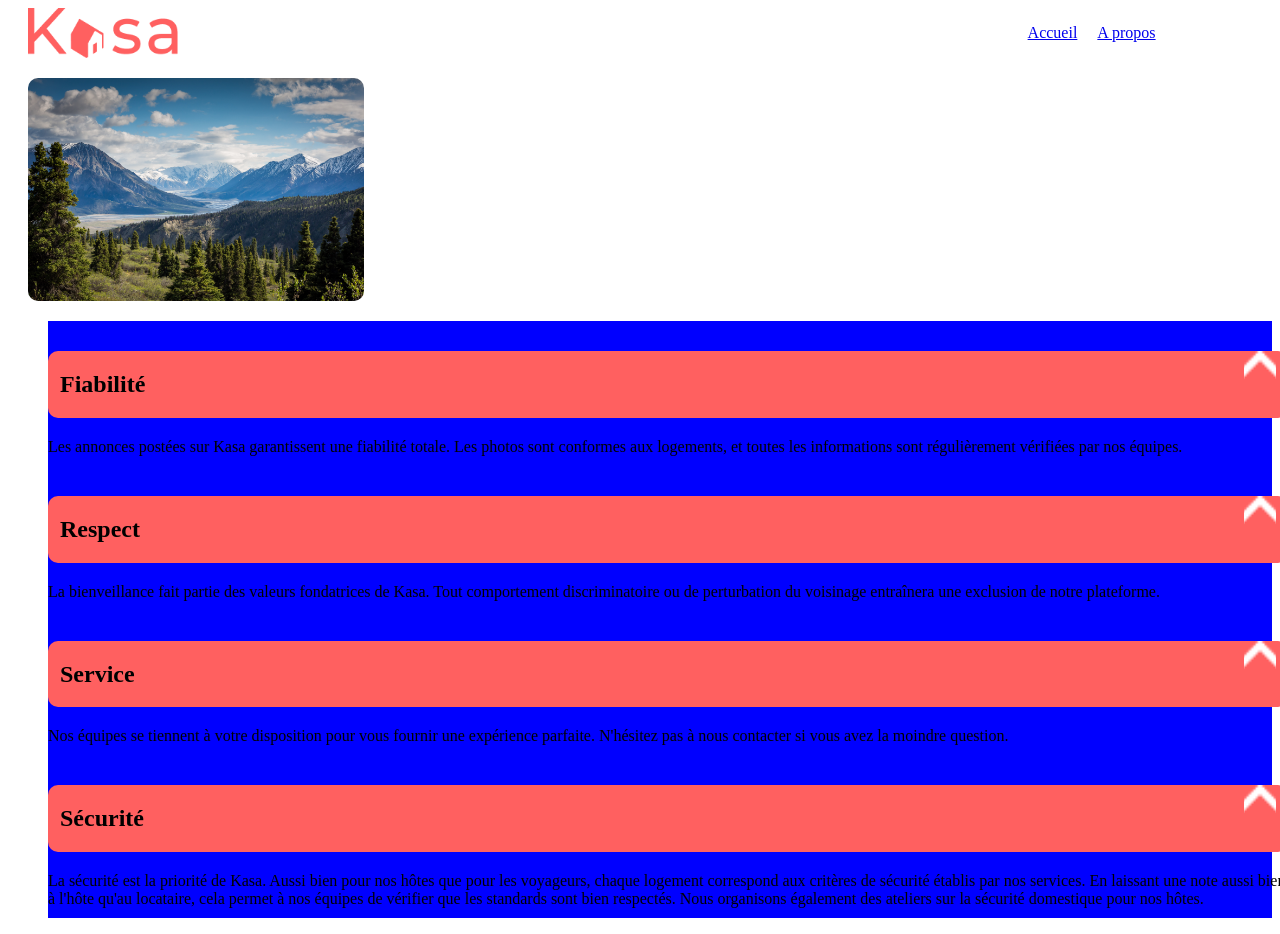
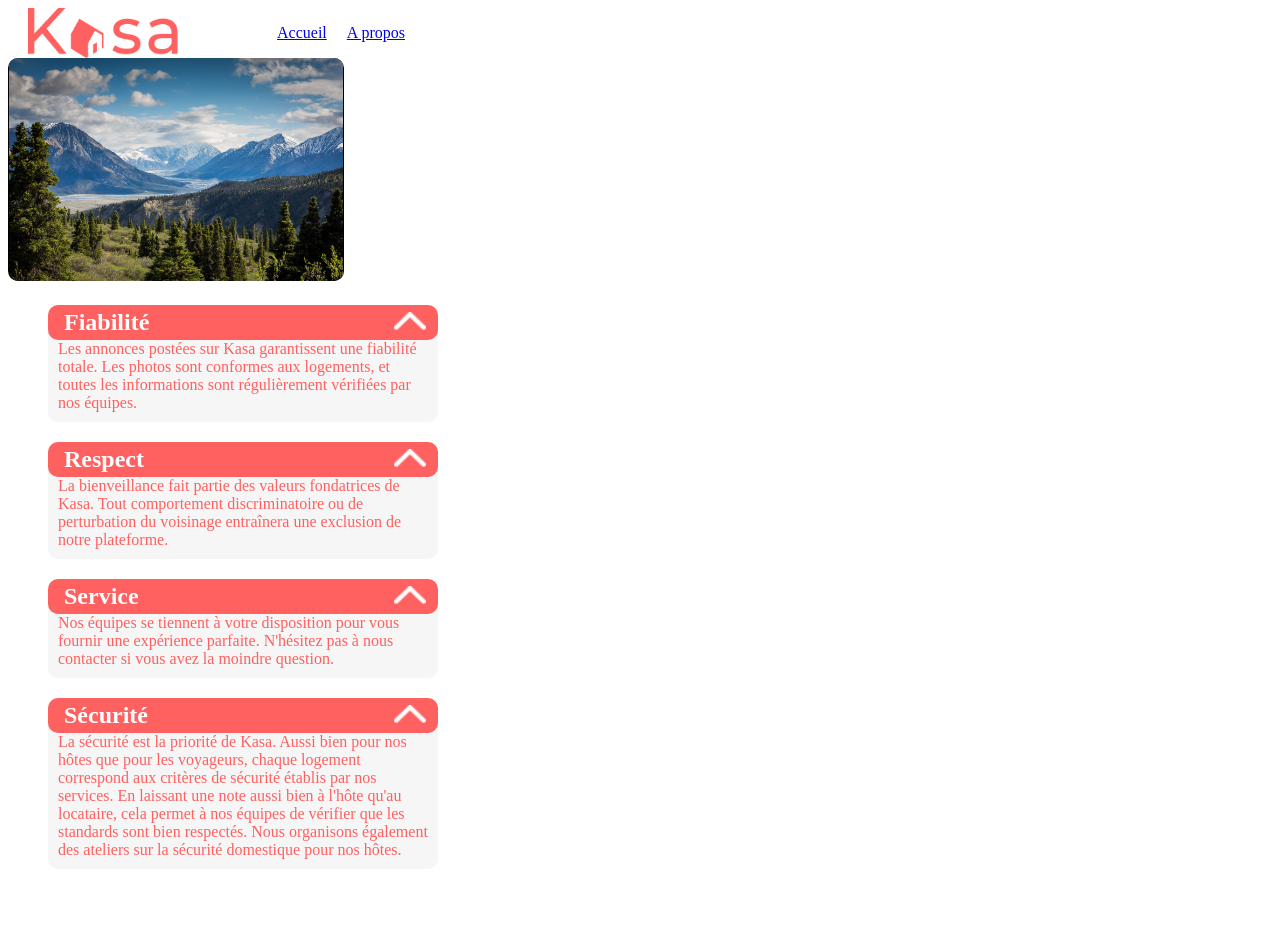
Before and after one commit to Nyarrha/P7-Kasa, a React (Create React App) app: page /about in a window 1280 px wide. After the commit the page ends 897 px from the top, so only its background shows below. Built offline with nearby package versions, Linux system fonts and the light colour scheme.

Commit message:
Avancée CSS

```diff
--- /dev/null
+++ b/src/components/Banner/Banner.jsx
@@ -0,0 +1,7 @@
+import css from './Banner.module.scss'
+
+function Banner({ banner }) {
+  return <img src={banner} alt="banner" className={css.banner} />
+}
+
+export default Banner
--- a/src/components/Carousel/Carousel.jsx
+++ b/src/components/Carousel/Carousel.jsx
@@ -24,7 +24,7 @@ function Carousel({ pictures, title }) {
         onClick={previous}
         alt="Previous"
       />
-      <img src={pictures[pictureIndex]} alt={title} />
+      <img className={css.cover} src={pictures[pictureIndex]} alt={title} />
       <span
         className={pictures.length === 1 ? `${css.hidden}` : `${css.number}`}
       >{`${pictureIndex + 1}/${pictures.length}`}</span>
--- a/src/components/Carousel/Carousel.module.scss
+++ b/src/components/Carousel/Carousel.module.scss
@@ -27,3 +27,11 @@
 .hidden{
     display: none;
 }
+
+.cover{
+    height: 300px;
+    border-radius: 18px;
+    margin-top: 20px;
+    width: 425px;
+    object-fit: contain;
+}
--- a/src/components/Collapse/Collapse.module.scss
+++ b/src/components/Collapse/Collapse.module.scss
@@ -4,11 +4,16 @@
     background: #ff6060;
     border-radius: 10px;
     padding: 0 12px;
-    margin: 20px 0;
+    margin: 0;
     & img{
         height: 32px;
         width: 32px;
-        object-fit: cover;
+        object-fit: contain;
+    }
+    & h2{
+        background: #FF6060;
+        margin: 4px 4px;
+        color: #fff;
     }
 }
 
@@ -20,3 +25,8 @@
     width: 24px;
     height: 10px;
 }
+
+.content{
+    margin: 0 10px 10px 10px;
+    padding-bottom: 10px;
+}
--- a/src/components/Rating/Rating.module.scss
+++ b/src/components/Rating/Rating.module.scss
@@ -1,7 +1,23 @@
 .hostpic{
     border-radius: 60px;
+    width: 64px;
+    height: 64px;
 }
 
 .hostname{
     color: #ff6060;
+    margin-top: 6px;
+    & > div{
+        padding: 5px 0;
+    }
 }
+
+.host{
+    display: flex;
+}
+
+.container{
+    display: flex;
+    flex-direction: row-reverse;
+    justify-content: space-between;
+}
--- a/src/pages/About/About.jsx
+++ b/src/pages/About/About.jsx
@@ -3,16 +3,18 @@ import './About.module.scss'
 import Collapse from '../../components/Collapse/Collapse'
 import aboutData from '../../Datas/About'
 import css from './About.module.scss'
+import Banner from '../../components/Banner/Banner'
 
 function About() {
   return (
     <div className={css.container}>
-      <div>
-        <img
+      <div className={css.landscape}>
+        <Banner banner={landscapeAbout} />
+        {/* <img
           src={landscapeAbout}
           alt="about landscape"
           className={css.landscapeabout}
-        />
+        /> */}
       </div>
       <ul className={css.aboutcontainer}>
         {aboutData.map(({ title, content }) => {
--- a/src/pages/About/About.module.scss
+++ b/src/pages/About/About.module.scss
@@ -1,31 +1,32 @@
-.landscapeabout{
-    display: flex;
-    justify-content: center;
-    align-items: center;
-    margin: 20px 20px;
+body{
+    width: 430px;
+}
+
+.landscape > img{
     border-radius: 10px;
 background: #000;
 mix-blend-mode: darken;
 width: 336px;
 height: 223px;
 flex-shrink: 0;
+object-fit: contain;
 }
 
 .aboutcontainer{
-    // background: #F6F6F6;
-
-    & h2{
-        background: #FF6060;
-    }
+    margin: 0;
 }
 
 .aboutcard{
-    background: blue;
+    background: #f6f6f6;
+    color: #ff6060;
+    border-radius: 10px;
+}
+
+.aboutcard > div{
+   margin: 20px 0;
+}
+
+.container{
     display: flex;
     flex-direction: column;
 }
-
-.aboutcard > div{
-    width: 1240px;
-    margin: 10px 0;
-}
--- a/src/pages/Appart/Appart.jsx
+++ b/src/pages/Appart/Appart.jsx
@@ -14,15 +14,16 @@ function Appart() {
   const appart = appartList.find((item) => item.id === id)
   return (
     <div className={css.container} key={id}>
-      id trouvé : {appart.id}
-      <Carousel pictures={appart.pictures} title={appart.title} />
+      <div className={css.carousel}>
+        <Carousel pictures={appart.pictures} title={appart.title} />
+      </div>
       <div className={css.headercontainer}>
-        <h1>{appart.title}</h1>
-        <span>{appart.location}</span>
-        <Rating host={appart.host} rating={appart.rating} />
+        <h1 className={css.title}>{appart.title}</h1>
+        <span className={css.location}>{appart.location}</span>
         <div className={css.tags}>
           <Tags tags={appart.tags} />
         </div>
+        <Rating host={appart.host} rating={appart.rating} />
       </div>
       <div className={css.description}>
         <Collapse id={id} title="Description" content={appart.description} />
--- a/src/pages/Appart/Appart.module.scss
+++ b/src/pages/Appart/Appart.module.scss
@@ -20,3 +20,17 @@
         border-radius: 10px;
     }
 }
+
+.equipments > div {
+    display: flex;
+    flex-direction: column;
+}
+
+.title{
+    color: #ff6060;
+}
+
+.location{
+    color: #ff6060;
+    font-size: 24px;
+}
```
Also changed, not shown: src/components/Banner/Banner.module.scss (added).
